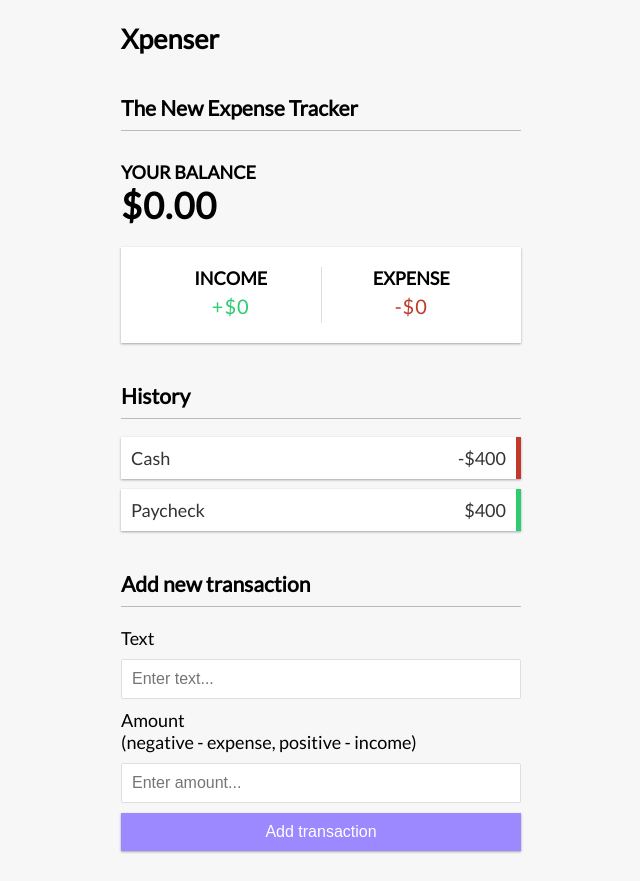
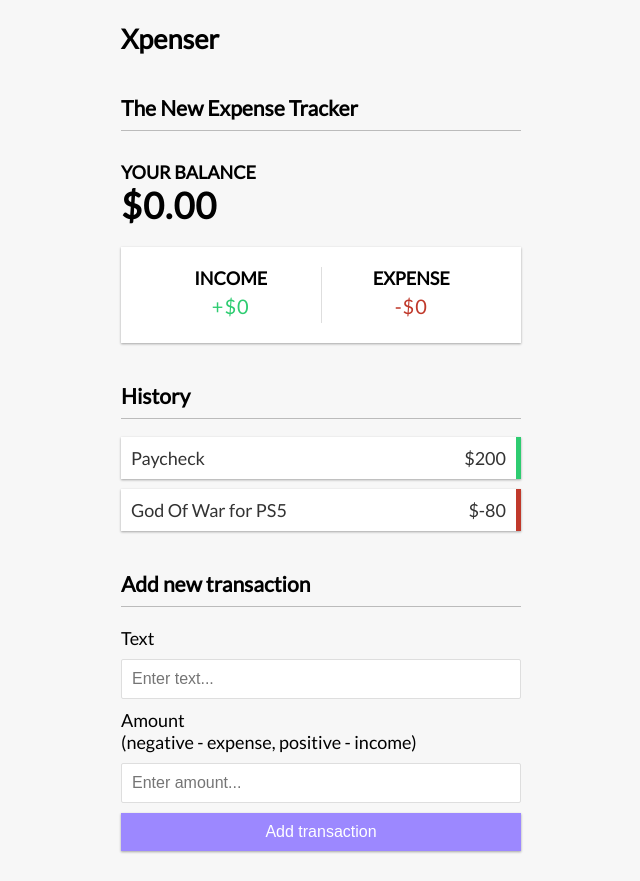
Before and after one commit to samusarsar/xpenser, a Vue app: page / in a window 1280 px wide. Shown: the whole page, without its empty margins (319-959 px from the left). Built offline with nearby package versions, Linux system fonts and the light colour scheme.

Commit message:
Add: add dummy transactions to DashboardView to pass as props

```diff
--- /dev/null
+++ b/src/common/types.ts
@@ -0,0 +1,5 @@
+export type Transaction = {
+  id: number
+  text: string
+  amount: number
+}
--- a/src/components/dashboard/TransactionList.vue
+++ b/src/components/dashboard/TransactionList.vue
@@ -1,11 +1,28 @@
 <template>
   <h3>History</h3>
   <ul id="list" class="list">
-    <li class="minus">Cash <span>-$400</span><button class="delete-btn">x</button></li>
-    <li class="plus">Paycheck <span>$400</span><button class="delete-btn">x</button></li>
+    <li
+      v-for="transaction in transactions"
+      :key="transaction.id"
+      :class="transaction.amount < 0 ? 'minus' : 'plus'"
+    >
+      {{ transaction.text }} <span>${{ transaction.amount }}</span
+      ><button class="delete-btn">x</button>
+    </li>
   </ul>
 </template>
 
-<script setup></script>
+<script setup lang="ts">
+import { defineProps } from 'vue'
 
-<style lang="scss" scoped></style>
+import type { Transaction } from '@/common/types'
+
+const props = defineProps({
+  transactions: {
+    type: Array<Transaction>,
+    required: true
+  }
+})
+</script>
+
+<style scoped></style>
--- a/src/views/DashboardView.vue
+++ b/src/views/DashboardView.vue
@@ -3,17 +3,26 @@
   <div class="container">
     <Balance />
     <IncomeExpenses />
-    <TransactionList />
+    <TransactionList :transactions="transactions" />
     <AddTransaction />
   </div>
 </template>
 
-<script setup>
+<script setup lang="ts">
 import Header from '../components/dashboard/Header.vue'
 import Balance from '../components/dashboard/Balance.vue'
 import IncomeExpenses from '../components/dashboard/IncomeExpenses.vue'
 import TransactionList from '../components/dashboard/TransactionList.vue'
 import AddTransaction from '../components/dashboard/AddTransaction.vue'
+
+import type { Transaction } from '@/common/types'
+
+import { ref } from 'vue'
+
+const transactions: Transaction[] = [
+  { id: 1, text: 'Paycheck', amount: 200 },
+  { id: 2, text: 'God Of War for PS5', amount: -80 }
+]
 </script>
 
 <style scoped></style>
```
